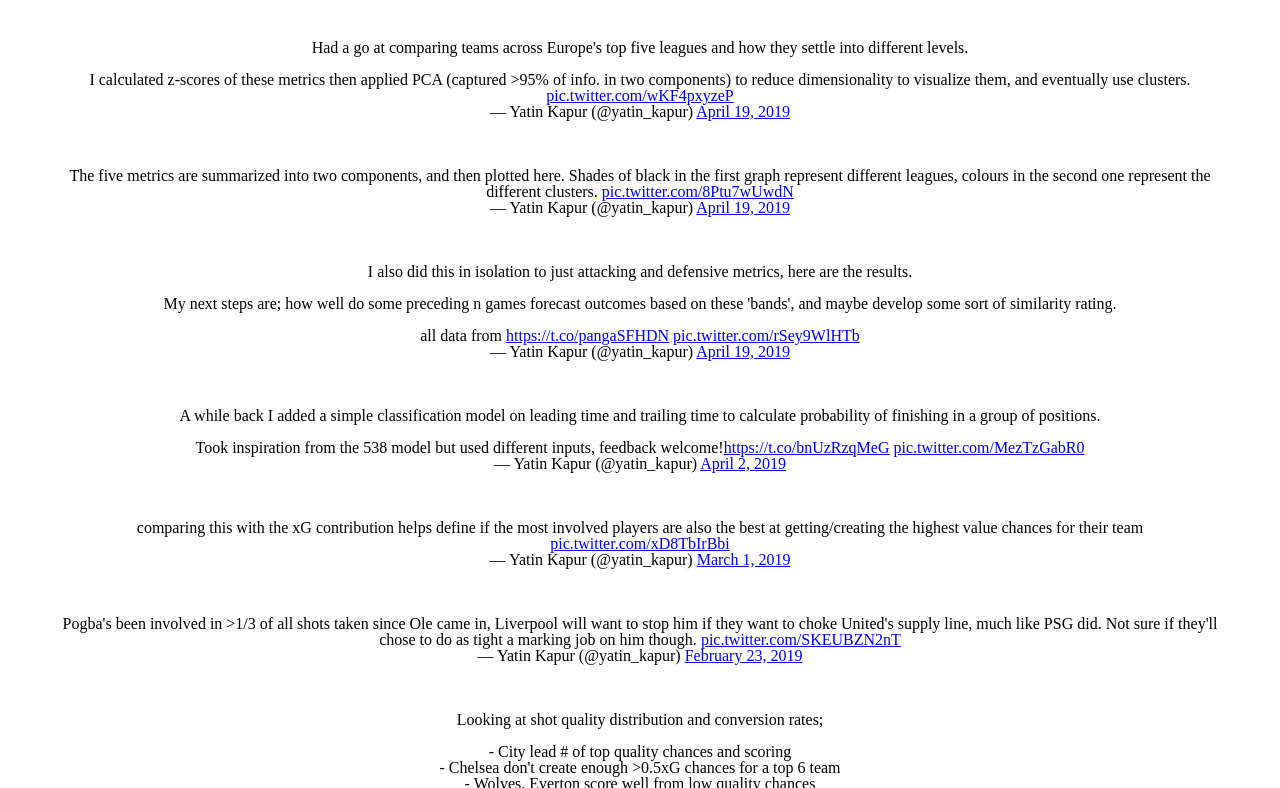
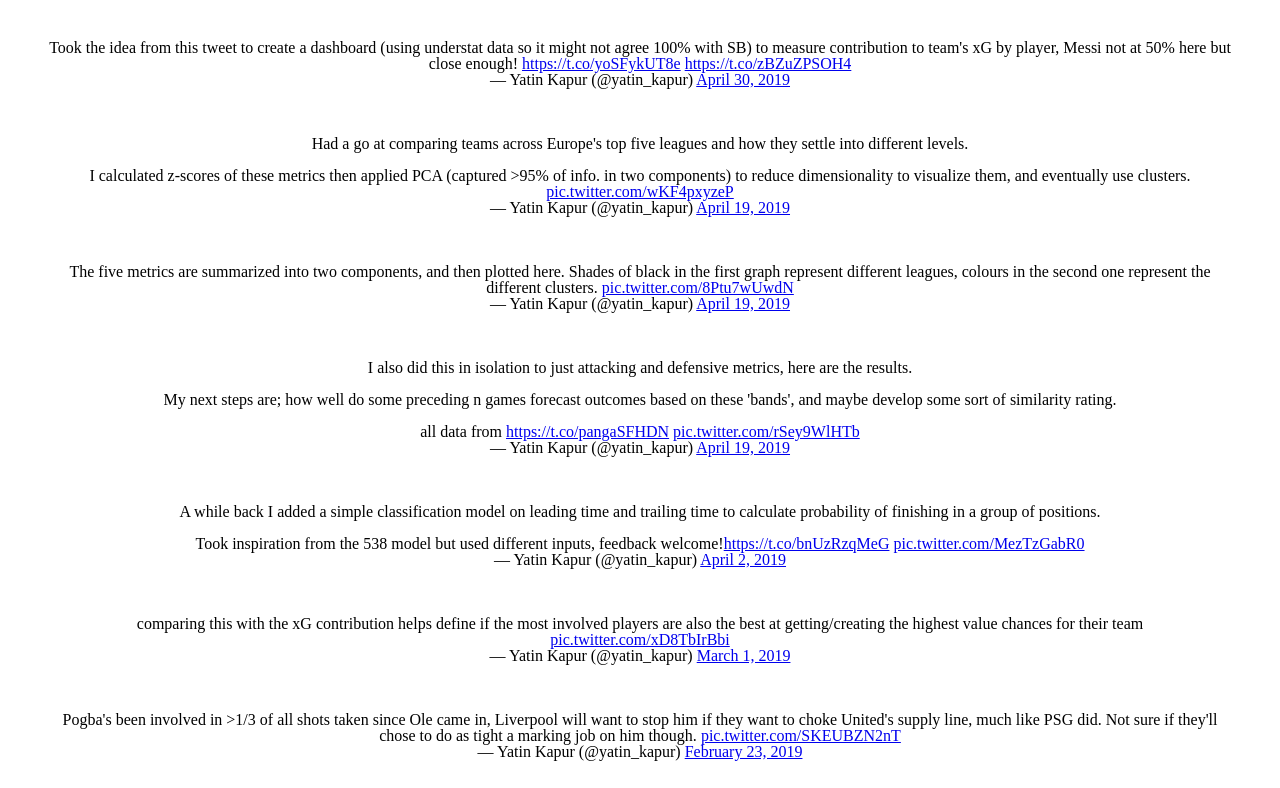
Before and after one commit to yatin-kapur/yatin-kapur.github.io, a plain HTML site: page soccer/index.html in a window 1280 px wide. Shown: the part 149-937 px from the top of the page. Drawn offline with Linux system fonts and the light colour scheme.

Commit message:
soccer add

```diff
--- a/soccer/index.html
+++ b/soccer/index.html
@@ -15,6 +15,8 @@
             </h1>
         </div>
         <div class="tweets">
+            <blockquote class="twitter-tweet" data-lang="en"><p lang="en" dir="ltr">Took the idea from this tweet to create a dashboard (using understat data so it might not agree 100% with SB) to measure contribution to team&#39;s xG by player, Messi not at 50% here but close enough! <a href="https://t.co/yoSFykUT8e">https://t.co/yoSFykUT8e</a> <a href="https://t.co/zBZuZPSOH4">https://t.co/zBZuZPSOH4</a></p>&mdash; Yatin Kapur (@yatin_kapur) <a href="https://twitter.com/yatin_kapur/status/1123263058128670720?ref_src=twsrc%5Etfw">April 30, 2019</a></blockquote> <script async src="https://platform.twitter.com/widgets.js" charset="utf-8"></script>
+
             <blockquote class="twitter-tweet" data-partner="tweetdeck"><p lang="en" dir="ltr">Had a go at comparing teams across Europe&#39;s top five leagues and how they settle into different levels.<br><br>I calculated z-scores of these metrics then applied PCA (captured &gt;95% of info. in two components) to reduce dimensionality to visualize them, and eventually use clusters. <a href="https://t.co/wKF4pxyzeP">pic.twitter.com/wKF4pxyzeP</a></p>&mdash; Yatin Kapur (@yatin_kapur) <a href="https://twitter.com/yatin_kapur/status/1119348098117935104?ref_src=twsrc%5Etfw">April 19, 2019</a></blockquote>
 
 			<blockquote class="twitter-tweet" data-conversation="none" data-lang="en"><p lang="en" dir="ltr">The five metrics are summarized into two components, and then plotted here. Shades of black in the first graph represent different leagues, colours in the second one represent the different clusters. <a href="https://t.co/8Ptu7wUwdN">pic.twitter.com/8Ptu7wUwdN</a></p>&mdash; Yatin Kapur (@yatin_kapur) <a href="https://twitter.com/yatin_kapur/status/1119348099564982272?ref_src=twsrc%5Etfw">April 19, 2019</a></blockquote> <script async src="https://platform.twitter.com/widgets.js" charset="utf-8"></script>
```
